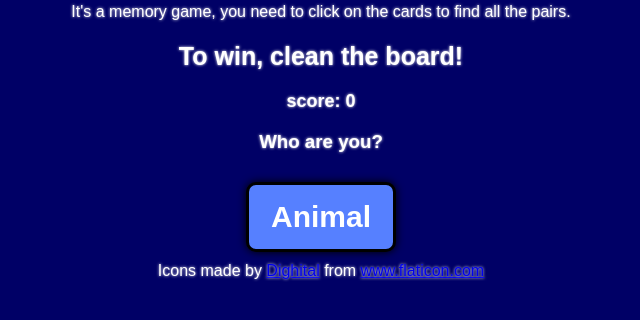
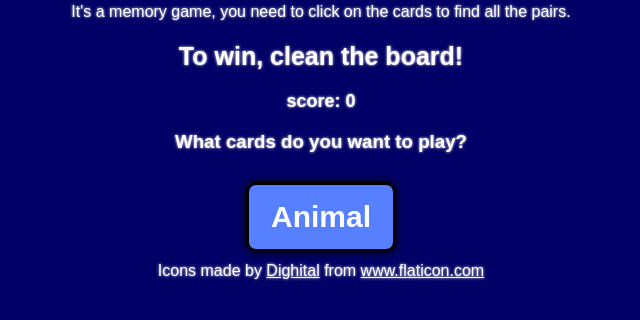
Before and after one commit to EdenWolf/Memory-Game-2, a plain HTML site: page index.html in a window 1280 px wide. Shown: the part 84-404 px from the top of the page, without its empty margins (319-959 px from the left). Drawn offline with Linux system fonts and the light colour scheme.

Commit message:
fixed text and link color

```diff
--- a/index.html
+++ b/index.html
@@ -11,7 +11,7 @@
             <h2>To win, clean the board!</h2>
             <h3 id="score">score: 0</h3>
             <div id="buttonsBox">
-                <h3>Who are you?</h3>
+                <h3>What cards do you want to play?</h3>
                 <button id="Animal">Animal</button>
             </div>
             <div id="board">
--- a/myStyle.css
+++ b/myStyle.css
@@ -114,3 +114,11 @@ button:hover {
     transition-delay: 0.1s;
     transition-duration: 1s;
 }
+
+#footer a {
+    color: white;
+}
+
+#footer a:active {
+    color: white;
+}
```
